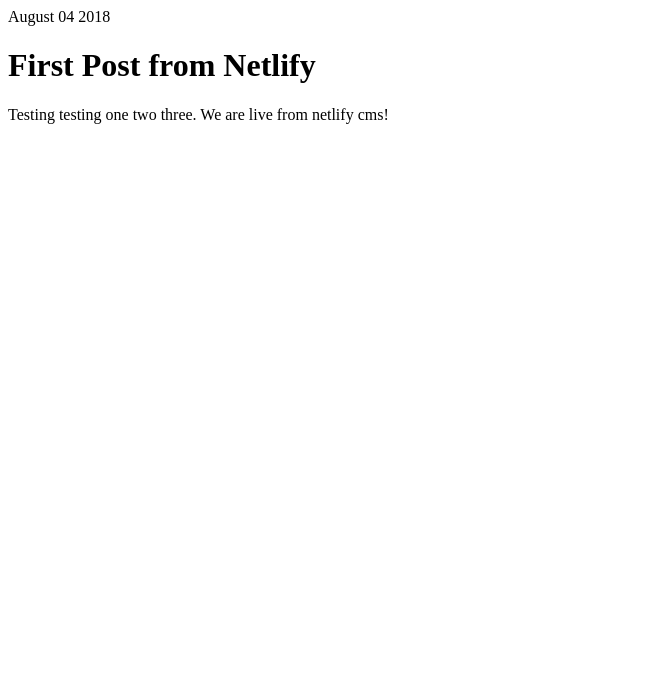
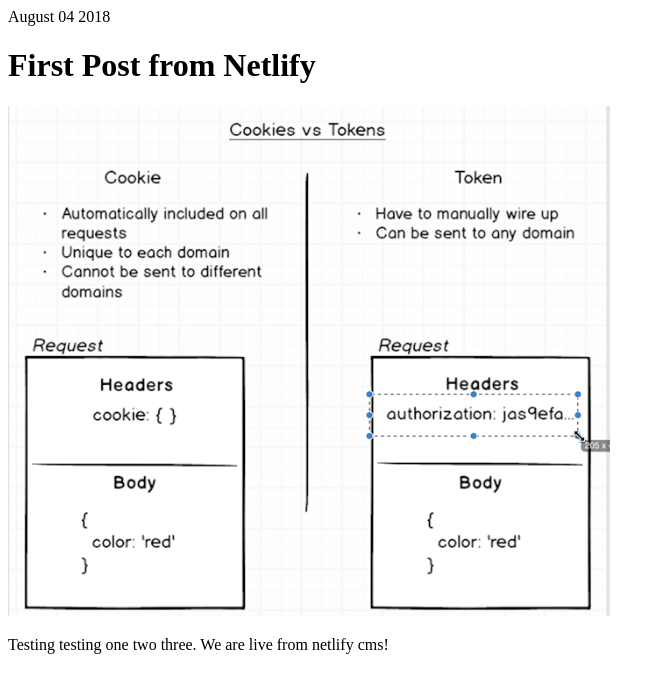
Before and after one commit to hernquist/gatsby-blog-with-cms, a Gatsby site: page /posts/first-post-from-netlify/ in a window 1280 px wide. Shown: the whole page, without its empty margins (0-665 px from the left). Built offline with nearby package versions, Linux system fonts and the light colour scheme; Gatsby itself is replaced by a stand-in of ours.

Commit message:
Update Posts “first-post-from-netlify”

```diff
--- a/src/posts/first-post-from-netlify.md
+++ b/src/posts/first-post-from-netlify.md
@@ -1,5 +1,8 @@
 ---
 title: First Post from Netlify
 date: '2018-08-04'
+image: /assets/screenshot-2018-07-05-00.10.24.png
 ---
+![cookies vs tokens](/assets/screenshot-2018-07-05-00.10.24.png)
+
 Testing testing one two three. We are live from netlify cms!
```
